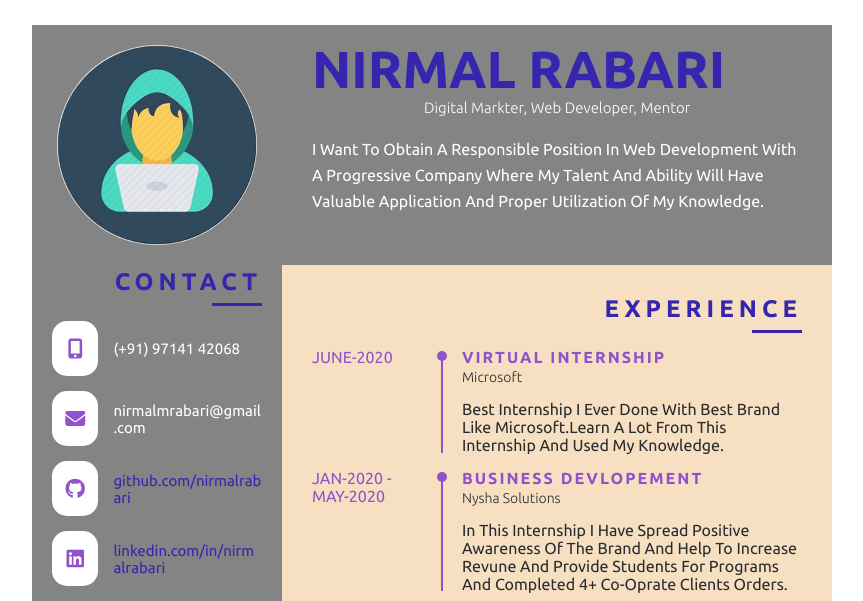
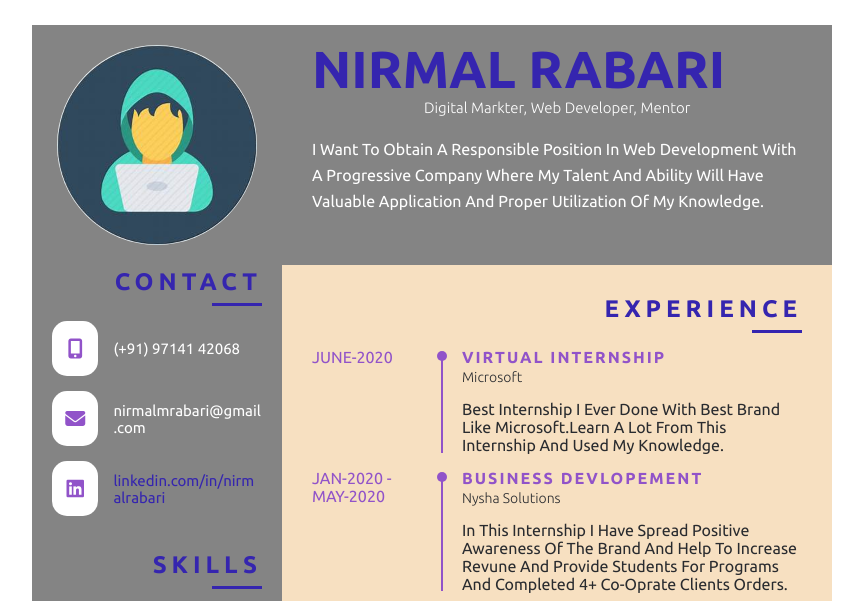
Before and after one commit to nirmalrabari/resumepro, a plain HTML site: page index.html in a window 1280 px wide. Shown: the top 601 px of the page, without its empty margins (208-1071 px from the left). Drawn offline with Linux system fonts and the light colour scheme.

Commit message:
Update index.html

```diff
--- a/index.html
+++ b/index.html
@@ -32,13 +32,6 @@
 									</div>
 								</li>
 
-								<li>
-									<div class="li_wrap">
-										<div class="icon"><i class="fab fa-github" aria-hidden="true"></i></div>
-										<div class="text" style="text-transform:lowercase">
-											<a  class="link" href="https://github.com/nirmalrabari">github.com/nirmalrabari</a></div>
-									</div>
-								</li>
 
 								<li>
 									<div class="li_wrap">
```
